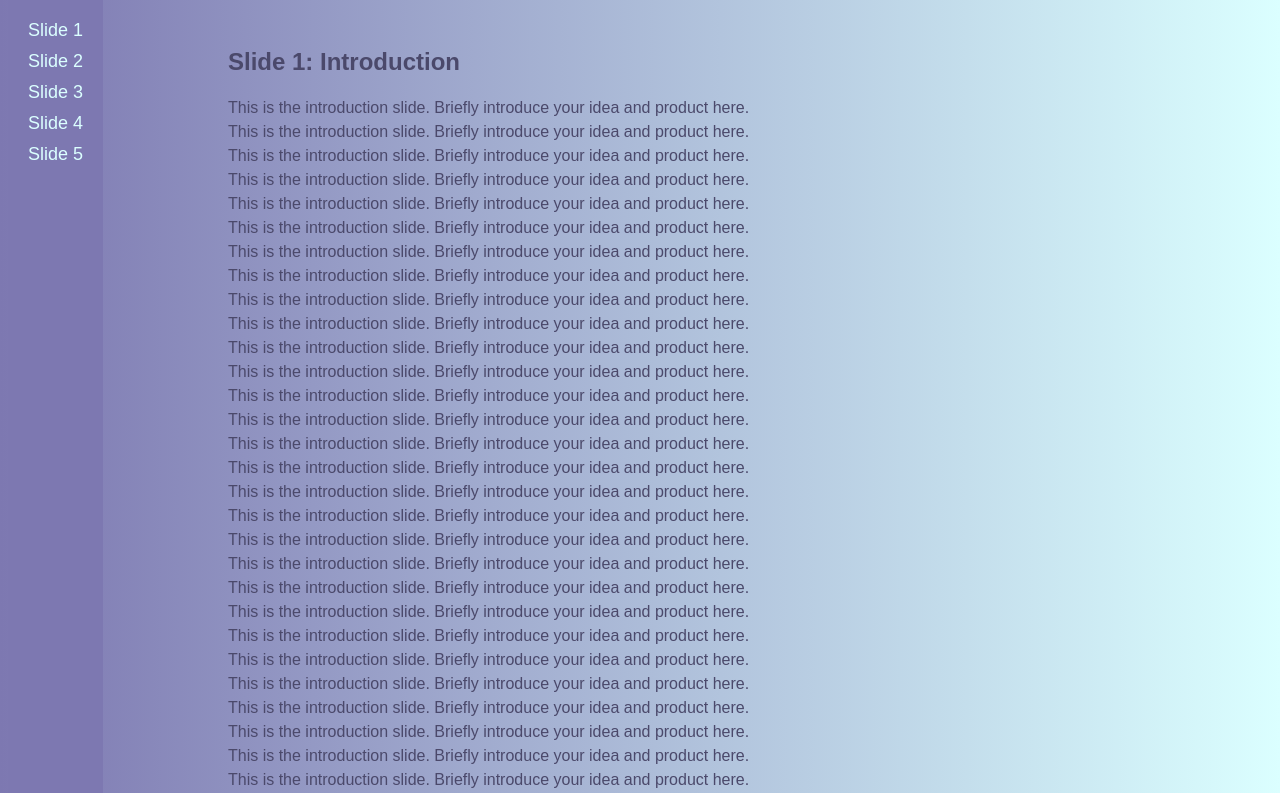
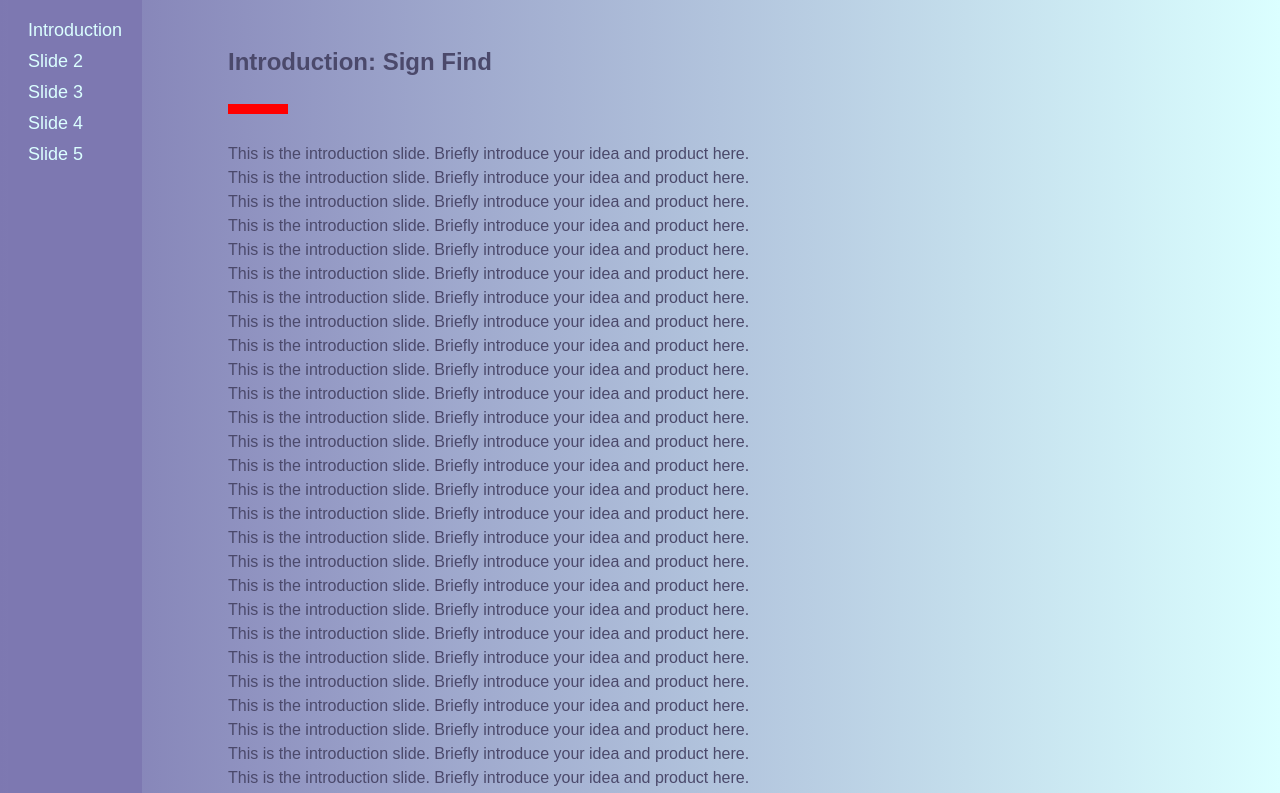
Before and after one commit to marounna/marounna.github.io, a plain HTML site: page index.html in a window 1280 px wide. Shown: the top 793 px of the page. Drawn offline with Linux system fonts and the light colour scheme.

Commit message:
Update index.html

```diff
--- a/index.html
+++ b/index.html
@@ -72,13 +72,19 @@
       line-height: 1.5;
 
     }
+
+    .SmallLine{
+      width:50px;
+      border:5px solid red;
+      display: -webkit-inline-box;
+    }
   </style>
 </head>
 <body>
   <div id="container">
     <div id="table-of-contents">
       <ul>
-        <li><a href="#slide1">Slide 1</a></li>
+        <li><a href="#slide1">Introduction</a></li>
         <li><a href="#slide2">Slide 2</a></li>
         <li><a href="#slide3">Slide 3</a></li>
         <li><a href="#slide4">Slide 4</a></li>
@@ -87,7 +93,8 @@
     </div>
     <div id="content">
       <div class="slide" id="slide1">
-        <h2>Slide 1: Introduction</h2>
+        <h2>Introduction: Sign Find</h2>
+        <hr class="SmallLine" class="w3-round">
         <p>This is the introduction slide. Briefly introduce your idea and product here.<br>
             This is the introduction slide. Briefly introduce your idea and product here.<br>
             This is the introduction slide. Briefly introduce your idea and product here.<br>
```
